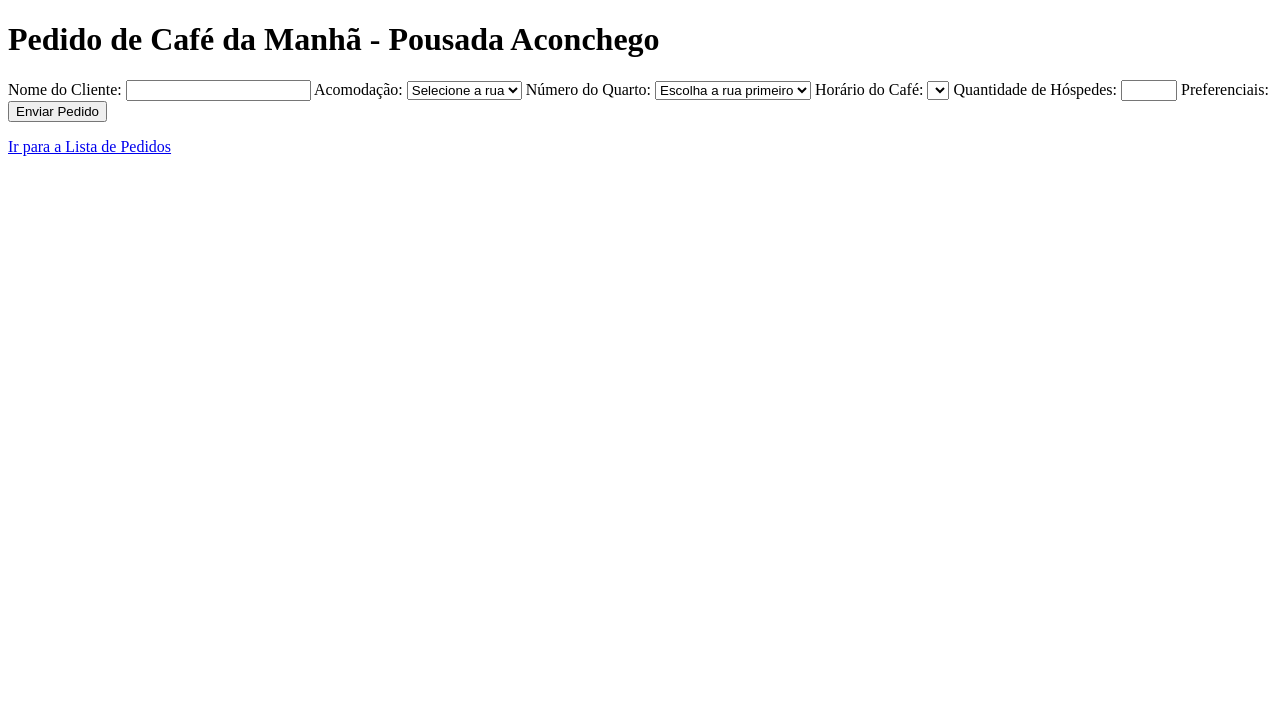
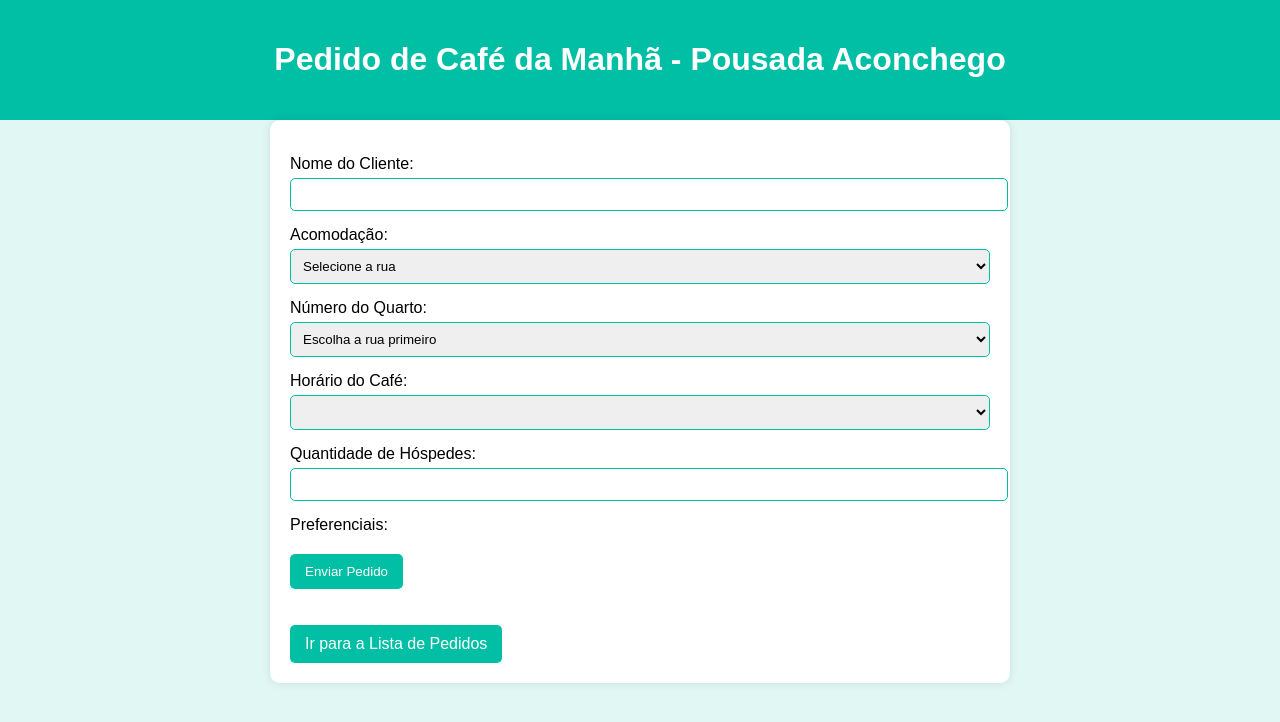
Before and after one commit to KitnetsAconchego/Cafe-Da-Manha-Pousada-Aconchego, a plain HTML site: page index.html in a window 1280 px wide. Drawn offline with Linux system fonts and the light colour scheme.

Commit message:
Update style.css

```diff
--- a/style.css
+++ b/style.css
@@ -1,12 +1,99 @@
+body {
+  font-family: 'Arial', sans-serif;
+  background-color: #e0f7f4;
+  margin: 0;
+  padding: 0;
+}
+
+header {
+  background-color: #00bfa5;
+  color: white;
+  padding: 20px;
+  text-align: center;
+}
+
+main {
+  padding: 20px;
+  max-width: 700px;
+  margin: 0 auto;
+  background: #ffffff;
+  border-radius: 10px;
+  box-shadow: 0 0 10px rgba(0,0,0,0.1);
+}
+
+label {
+  display: block;
+  margin-top: 15px;
+}
+
+input, select {
+  width: 100%;
+  padding: 8px;
+  margin-top: 5px;
+  border-radius: 5px;
+  border: 1px solid #00bfa5;
+}
+
+button {
+  background-color: #00bfa5;
+  color: white;
+  border: none;
+  padding: 10px 15px;
+  margin-top: 20px;
+  border-radius: 5px;
+  cursor: pointer;
+}
+
+button:hover {
+  background-color: #009e8f;
+}
+
+.success {
+  color: green;
+  font-weight: bold;
+  margin-top: 10px;
+}
+
 ul {
-  margin-top: 20px;
+  list-style: none;
   padding-left: 0;
-  list-style-type: none;
 }
 
 ul li {
-  background: #f5f5f5;
+  background: #b2dfdb;
   margin-bottom: 5px;
-  padding: 8px;
+  padding: 10px;
+  border-radius: 5px;
+  display: flex;
+  justify-content: space-between;
+}
+
+ul li button {
+  background-color: #ff5252;
+  padding: 5px 10px;
   border-radius: 5px;
 }
+
+ul li button:hover {
+  background-color: #e04848;
+}
+
+.btn-lista, .btn-print {
+  display: inline-block;
+  text-decoration: none;
+  background-color: #00bfa5;
+  color: white;
+  padding: 10px 15px;
+  border-radius: 5px;
+  margin-top: 20px;
+}
+
+.btn-lista:hover, .btn-print:hover {
+  background-color: #009e8f;
+}
+
+#preferenciaisContainer {
+  display: flex;
+  flex-wrap: wrap;
+  gap: 10px;
+}
```
